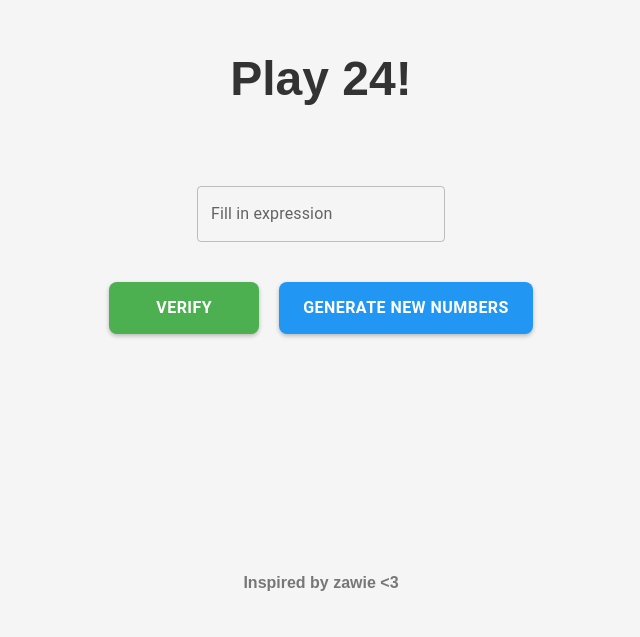
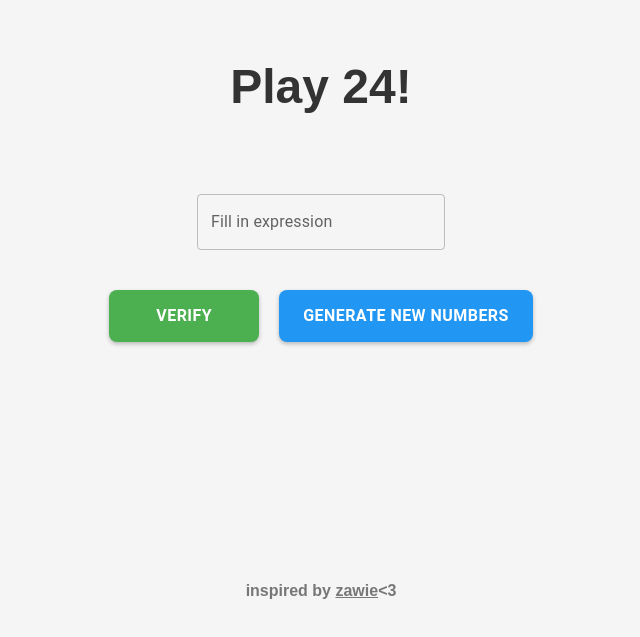
Before and after one commit to anyaguuu/24, a React (Create React App) app: page / in a window 1280 px wide. Shown: the part 127-764 px from the top of the page, without its empty margins (319-959 px from the left). Built offline with nearby package versions, Linux system fonts and the light colour scheme.

Commit message:
inspiration

```diff
--- a/src/App.js
+++ b/src/App.js
@@ -125,7 +125,13 @@ const App = () => {
         {result !== null && <DisplayResult result={result} />}
       </div>
 
-      <p style={styles.inspiredText}>Inspired by zawie &lt;3</p>
+      <span style={styles.inspiredText}>
+        inspired by{' '}
+        <a href="https://24.zawie.io" style={{ ...styles.link, color: '#777' }}>
+          zawie
+        </a>
+        &lt;3
+      </span>
     </div>
   );
 };
@@ -214,6 +220,9 @@ const styles = {
     color: '#777',
     marginTop: '200px',
   },
+  link: {
+    textDecoration: 'underline',
+  },
 };
 
 export default App;
```
